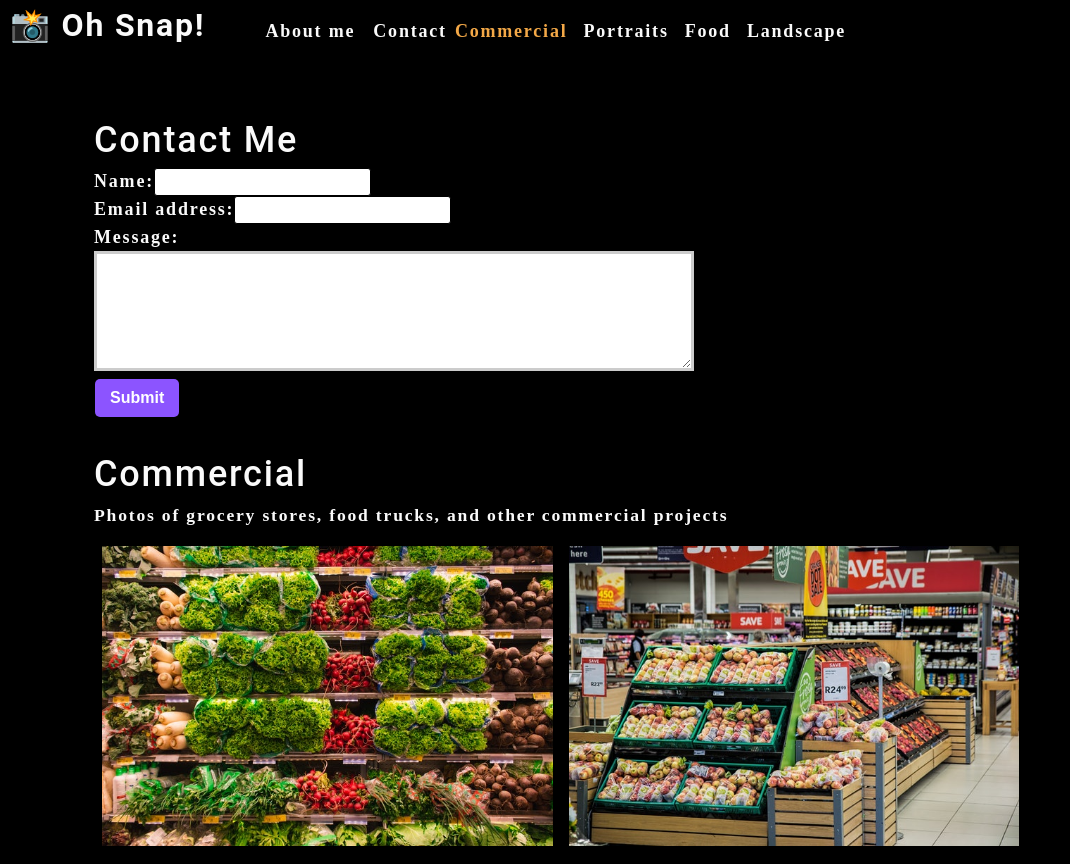
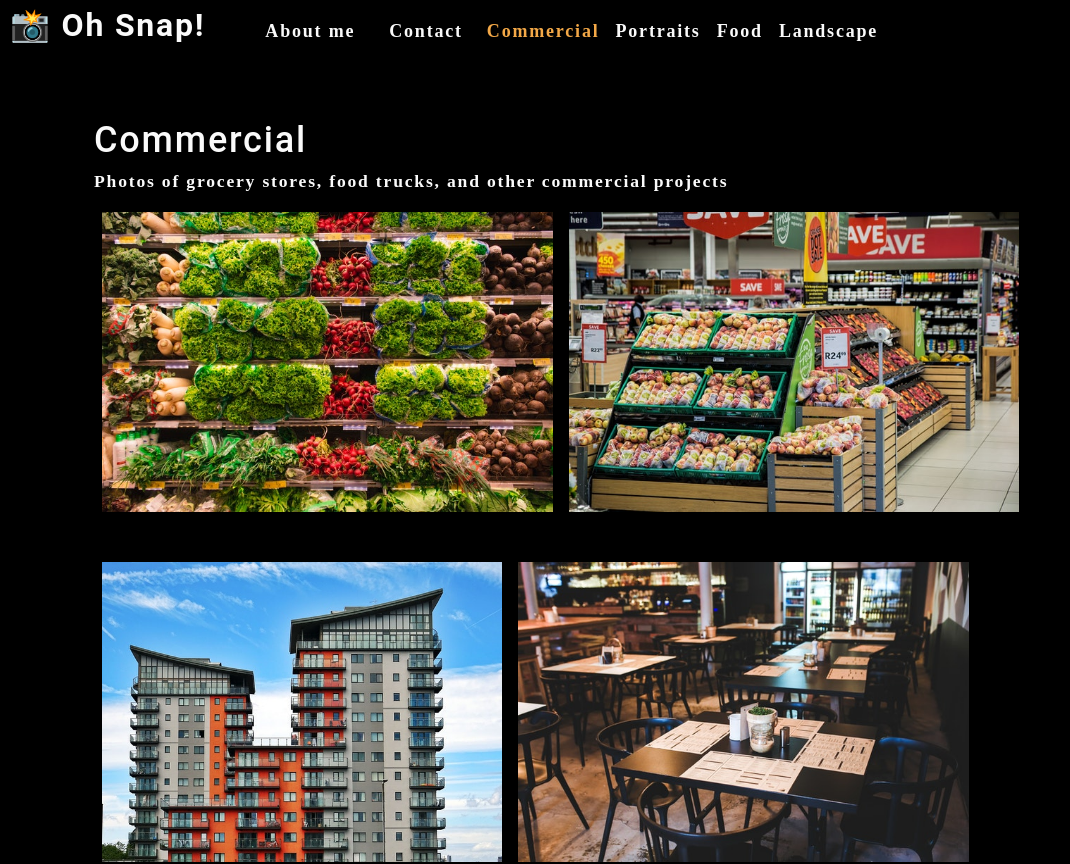
Before and after one commit to Jillium/photo-port, a React (Create React App) app: page / in a window 1280 px wide. Shown: the top 864 px of the page, without its empty margins (0-1070 px from the left). Built offline with nearby package versions, Linux system fonts and the light colour scheme.

Commit message:
contact form and conditional rendering

```diff
--- a/src/App.js
+++ b/src/App.js
@@ -5,7 +5,10 @@
 import Gallery from './components/Gallery';
 import ContactForm from './components/Contact';
 
+
+
 function App() {
+  const [contactSelected, setContactSelected] = useState(false);
   const [categories] = useState([
     {
       name: 'commercial',
@@ -24,11 +27,18 @@
         categories={categories}
         setCurrentCategory={setCurrentCategory}
         currentCategory={currentCategory}
+        contactSelected={contactSelected}
+        setContactSelected={setContactSelected}
       ></Nav>
       <main>
-        <ContactForm></ContactForm>
-        <Gallery currentCategory={currentCategory}></Gallery>
-        <About></About>
+        {!contactSelected ? (
+          <>
+            <Gallery currentCategory={currentCategory}></Gallery>
+            <About></About>
+          </>
+        ) : (
+          <ContactForm></ContactForm>
+        )}
       </main>
     </div>
   );
--- a/src/components/Contact/index.js
+++ b/src/components/Contact/index.js
@@ -1,12 +1,32 @@
 import React, { useState } from 'react';
+import { validateEmail } from '../../utils/helpers';
 
 function ContactForm() {
 
     const [formState, setFormState] = useState({ name: '', email: '', message: '' });
     const { name, email, message } = formState;
+    const [errorMessage, setErrorMessage] = useState('');
 
     function handleChange(e) {
-        setFormState({...formState, [e.target.name]: e.target.value })
+        if (e.target.name === 'email') {
+            const isValid = validateEmail(e.target.value);
+            if (!isValid) {
+                setErrorMessage('Your email is invalid.');
+            } else {
+                setErrorMessage('');
+            }
+        } else {
+            if (!e.target.value.length) {
+                setErrorMessage(`${e.target.name} is required.`);
+            } else {
+                setErrorMessage('');
+            }
+        }
+        if (!errorMessage) {
+            setFormState({ ...formState, [e.target.name]: e.target.value })
+        }
+
+
     }
 
     function handleSubmit(e) {
@@ -20,16 +40,21 @@
             <form id="contact-form" onSubmit={handleSubmit}>
                 <div>
                     <label htmlFor='name'>Name:</label>
-                    <input type="text" name="name" defaultValue={name} onChange={handleChange} />
+                    <input type="text" name="name" defaultValue={name} onBlur={handleChange} />
                 </div>
                 <div>
                     <label htmlFor='email'>Email address:</label>
-                    <input type="text" name="email" defaultValue={email} onChange={handleChange} />
+                    <input type="text" name="email" defaultValue={email} onBlur={handleChange} />
                 </div>
                 <div>
                     <label htmlFor='message'>Message:</label>
-                    <textarea name="message" rows="5" defaultValue={message} onChange={handleChange} />
+                    <textarea name="message" rows="5" defaultValue={message} onBlur={handleChange} />
                 </div>
+                {errorMessage && (
+                    <div>
+                        <p className="error-text">{errorMessage}</p>
+                    </div>
+                )}
                 <button type="submit">Submit</button>
             </form>
         </section>
--- a/src/components/Nav/index.js
+++ b/src/components/Nav/index.js
@@ -1,48 +1,43 @@
-import React, { useEffect } from "react";
-import { capitalizeFirstLetter } from "../../utils/helpers";
+import React from 'react';
+import { capitalizeFirstLetter } from '../../utils/helpers';
 
 function Nav(props) {
-
-
   const {
     categories = [],
     setCurrentCategory,
     currentCategory,
+    contactSelected,
+    setContactSelected,
   } = props;
 
-  useEffect(() => {
-    document.title = capitalizeFirstLetter(currentCategory.name);
-  }, [currentCategory]);
   return (
     <header className="flex-row px-1">
       <h2>
         <a data-testid="link" href="/">
-          <span role="img" aria-label="camera">
-            {" "}
-            📸
-          </span>{" "}
-          Oh Snap!
+          <span role="img" aria-label="camera"> 📸</span> Oh Snap!
         </a>
       </h2>
       <nav>
         <ul className="flex-row">
           <li className="mx-2">
-            <a
-              href="#about"
-            >
+            <a data-testid="about" href="#about" onClick={() => setContactSelected(false)}>
               About me
             </a>
           </li>
-          <li>
-            <span>Contact</span>
+          <li className={`mx-2 ${contactSelected && 'navActive'}`}>
+            <span onClick={() => setContactSelected(true)}>Contact</span>
           </li>
           {categories.map((category) => (
-            <li className={`mx-1 ${
-                currentCategory.name === category.name && 'navActive'
-                }`} key={category.name}>
+            <li
+              className={`mx-1 ${
+                currentCategory.name === category.name && !contactSelected && 'navActive'
+                }`}
+              key={category.name}
+            >
               <span
                 onClick={() => {
-                  setCurrentCategory(category)
+                  setCurrentCategory(category);
+                  setContactSelected(false);
                 }}
               >
                 {capitalizeFirstLetter(category.name)}
```
